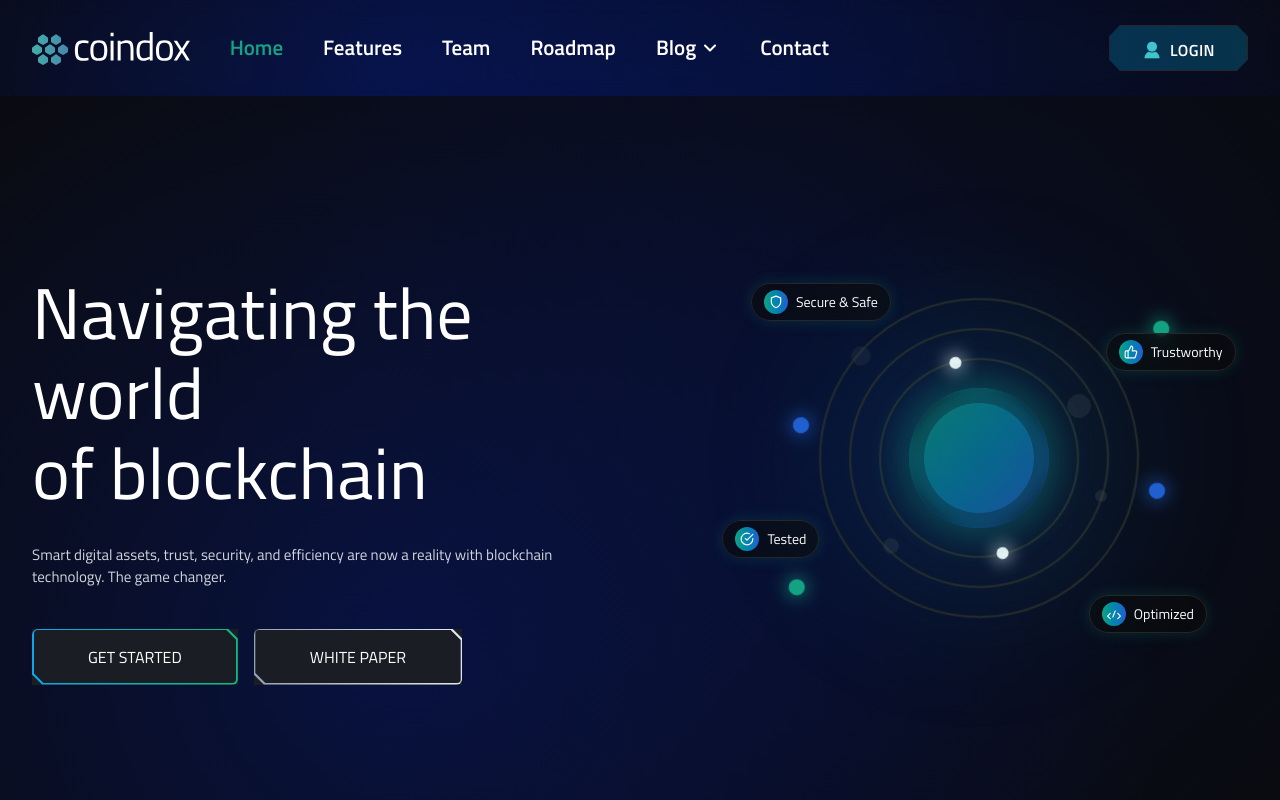
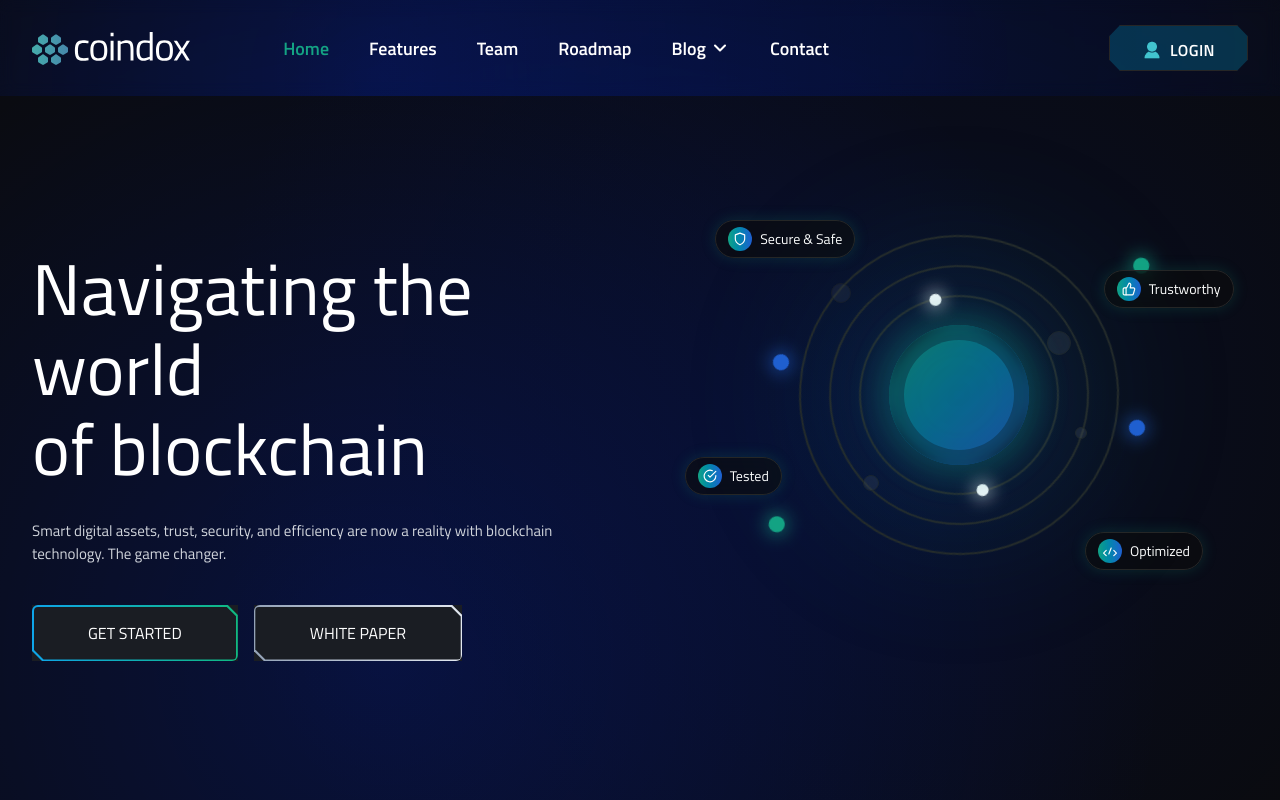
Before and after one commit to samuelhorjet/mysite, a Next.js app: page / in a window 1280 px wide. Shown: the top 800 px of the page. Built offline with nearby package versions, Linux system fonts and the light colour scheme.

Commit message:
✅ Updated footer section to match design

```diff
--- a/src/Component/sections/herosection.tsx
+++ b/src/Component/sections/herosection.tsx
@@ -83,7 +83,7 @@ const Hero = () => {
           </div>
 
           {/* Redesigned right div */}
-          <div className="md:w-1/2 mt-20 ml-20 relative h-[500px] flex items-center justify-center">
+          <div className="md:w-1/2 relative h-[500px] flex items-center justify-center">
             {/* Animated blockchain sphere */}
             <div className="relative w-[280px] h-[280px] md:w-[320px] md:h-[320px]">
               {/* Outer rotating ring */}
--- a/src/Component/sections/navbar.tsx
+++ b/src/Component/sections/navbar.tsx
@@ -124,7 +124,7 @@ export default function Navbar() {
                     <Link
                       href={item.href}
                       onClick={(e) => handleNavClick(e, item.href)}
-                      className={`flex items-center gap-1 text-[21px] font-semibold transition py-2 ${
+                      className={`flex items-center gap-1 text-[18px] font-semibold transition py-2 ${
                         isActive(item.href)
                           ? "text-[#14a384]"
                           : "text-white hover:text-[#14a384]"
@@ -139,7 +139,7 @@ export default function Navbar() {
                           key={dropdownItem.name}
                           href={dropdownItem.href}
                           onClick={(e) => handleNavClick(e, dropdownItem.href)}
-                          className="block px-4 py-2 text-[21px] text-white hover:bg-gray-800 hover:text-[#14a384]"
+                          className="block px-4 py-2 text-[18px] text-white hover:bg-gray-800 hover:text-[#14a384]"
                         >
                           {dropdownItem.name}
                         </Link>
@@ -150,7 +150,7 @@ export default function Navbar() {
                   <Link
                     href={item.href}
                     onClick={(e) => handleNavClick(e, item.href)}
-                    className={`text-[21px] font-semibold transition ${
+                    className={`text-[18px] font-semibold transition ${
                       isActive(item.href)
                         ? "text-[#14a384]"
                         : "text-white hover:text-[#14a384]"
```
